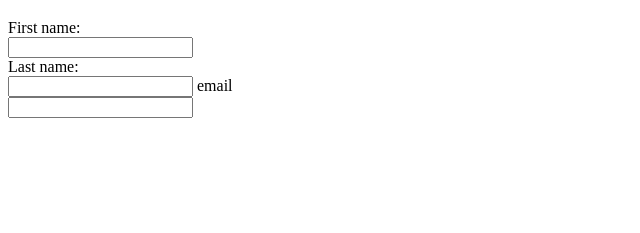
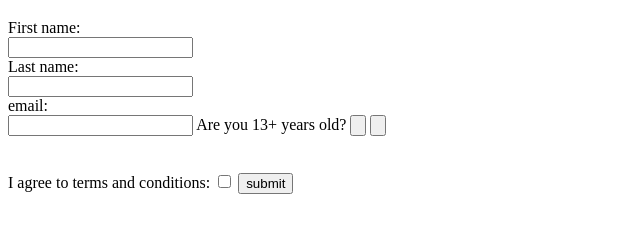
Before and after one commit to nelsonnn11/WEBPAGE, a plain HTML site: page index.html in a window 1280 px wide. Shown: the part 61-294 px from the top of the page, without its empty margins (0-640 px from the left). Drawn offline with Linux system fonts and the light colour scheme.

Commit message:
new changes

```diff
--- a/index.html
+++ b/index.html
@@ -17,9 +17,15 @@
   <label for="fname"> First name:</label><br>
   <input type="text" id="fname" name="fname"><br>
   <label for="lname"> Last name:</label><br>
-  <input type="text" id="lname" name="lname">
-  <label for="email">email</label><br>
+  <input type="text" id="lname" name="lname"><br>
+  <label for="email"> email:</label><br>
   <input type="text" id="email" name="email">
+  <label for="13+ years old?">Are you 13+ years old?</label>
+  <input type="button" name="13">
+  <input type="button" name="13"><br><br><br>
+  <label for="term">I agree to terms and conditions:</label>
+  <input type="checkbox" name="term" value="">
+  <input type="submit" name="submit" value="submit">
 </form>
   </body>
 </html>
```
